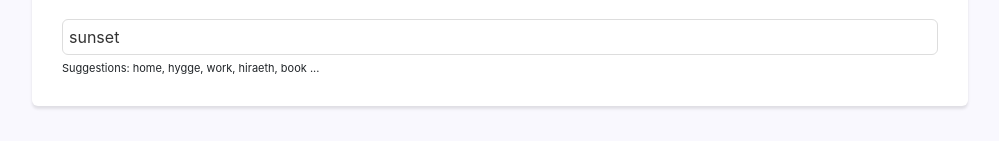
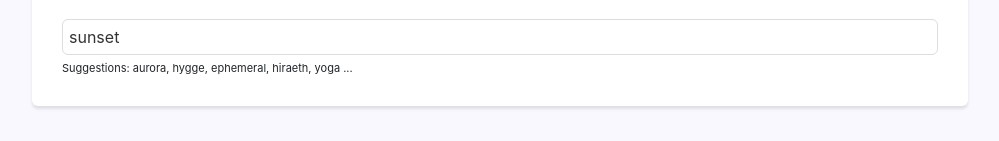
Before and after one commit to ZuzanaOchmanova/dictionary-project, a React (Create React App) app: page / in a window 1280 px wide. Shown: the part 205-346 px from the top of the page, without its empty margins (140-1139 px from the left). Built offline with nearby package versions, Linux system fonts and the light colour scheme; no server answers.

Commit message:
Final details

```diff
--- a/src/App.js
+++ b/src/App.js
@@ -22,7 +22,7 @@ export default function App() {
              rel="noopener noreferrer">
               Zuzana Ochmanova </a>
              and is {""}
-              <a href="https://github.com/ZuzanaOchmanova/dictionary-app"
+              <a href="https://github.com/ZuzanaOchmanova/dictionary-project"
               target="_blank"
               rel="noopener noreferrer">
                Open-sourced on GitHub.</a>
--- a/src/Dictionary.js
+++ b/src/Dictionary.js
@@ -52,7 +52,7 @@ export default function Dictionary(props) {
             <form onSubmit={handleSubmit}>
                 <input type="search" onChange={handleKeywordChange} defaultValue={props.defaultKeyword}></input>
             </form>
-            <div className="hint">Suggestions: home, hygge, work, hiraeth, book ...</div>
+            <div className="hint">Suggestions: aurora, hygge, ephemeral, hiraeth, yoga ...</div>
             </section>
             <Result results={results}/>
             <Photos photos={photos}/>
```
